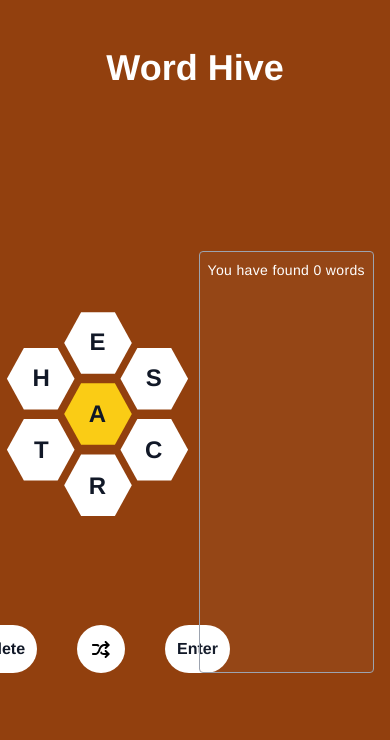
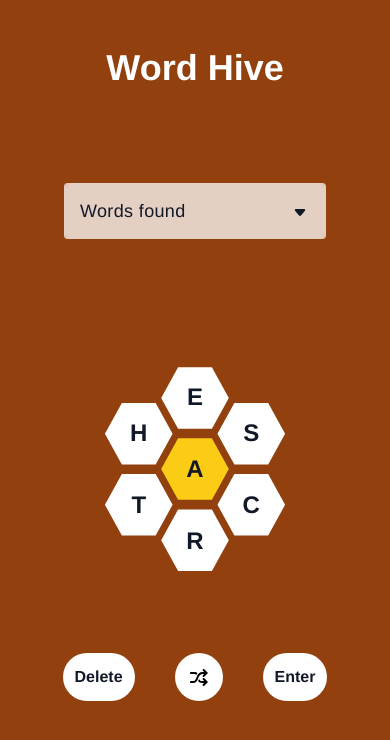
Before and after one commit to jamiemcg10/WordHive, a SvelteKit app: page / in a window 390 px wide. Shown: the top 740 px of the page. Built offline with nearby package versions, Linux system fonts and the light colour scheme.

Commit message:
add most mobile formatting

```diff
--- a/postcss.config.cjs
+++ b/postcss.config.cjs
@@ -1,6 +1,6 @@
 module.exports = {
   plugins: {
     tailwindcss: {},
-    autoprefixer: {},
-  },
+    autoprefixer: {}
+  }
 }
--- a/src/routes/+page.svelte
+++ b/src/routes/+page.svelte
@@ -4,6 +4,7 @@
   import { knuthShuffle } from 'knuth-shuffle'
   import { onMount } from 'svelte'
   import { tick } from 'svelte'
+  import cs from 'clsx'
 
   const positionMap: Record<number, string> = {
     0: 'left-1/2 top-1/2  translate-x-1/4',
@@ -23,7 +24,7 @@
     // check length
     // make sure center letter in word
     // see if word
-    wordsFound = [...wordsFound, word.join('')] // alphabetize list
+    wordsFound = [word.join(''), ...wordsFound] // alphabetize list
     clearWord()
   }
 
@@ -73,6 +74,13 @@
   let word: string[] = []
   let wordDisplay = ''
   let wordsFound: string[] = []
+  let wordDropdownOpen = false
+  let sortedWords: string[]
+
+  $: {
+    sortedWords = Array.from(wordsFound)
+    sortedWords.sort()
+  }
 
   onMount(() => {
     inputEl.focus()
@@ -96,14 +104,16 @@
 <h1 class="text-white font-bold text-4xl h-fit left-1/2 -translate-x-1/2 mt-12 absolute">
   Word Hive
 </h1>
-<div class="inline-flex flex-col w-1/2 justify-center items-center relative h-screen">
+<div
+  class="inline-flex flex-col w-full sm:w-1/2 justify-center items-center relative h-screen pt-[110px] sm:p-0"
+>
   <div
     on:keydown|preventDefault={() => {}}
     on:keyup|preventDefault={() => {}}
     on:blur={() => {
       moveCursorToEnd()
     }}
-    class="relative h-[32px] text-white top-0 translate-y-full font-semibold text-2xl uppercase focus:outline-none"
+    class="relative h-[32px] text-white top-0 translate-y-full font-semibold text-2xl uppercase focus:outline-none caret-yellow-400"
     contenteditable="true"
     bind:this={inputEl}
     bind:innerHTML={wordDisplay}
@@ -142,14 +152,53 @@
   </div>
 </div>
 <div
-  class="p-2 absolute bg-white/[.03] h-[50%] mt-10 top-1/2 -translate-y-1/2 border border-gray-400 w-[45%] right-4 rounded text-white text-sm tracking-wide"
+  class={cs(
+    'py-2 px-4 absolute bg-white/[.75] sm:bg-white/[.03] sm:h-[70%] sm:h-1/2 mt-10 top-[17%] sm:top-1/2 translate-y-0 sm:-translate-y-1/2 sm:border sm:border-gray-400 sm:w-[45%] sm:right-4 sm:left-auto left-16 right-16 rounded sm:text-white text-sm tracking-wide transition-[height]',
+    {
+      'h-14': !wordDropdownOpen,
+      'h-[70%]': wordDropdownOpen
+    }
+  )}
 >
-  <p class="w-full mb-2">
-    You have found {wordsFound.length} word{wordsFound.length === 1 ? '' : 's'}
-  </p>
-  <div class="inline-flex h-[95%] flex-col flex-wrap">
-    {#each wordsFound as wordFound}
-      <span class="capitalize">{wordFound}</span>
-    {/each}
+  <div class="sm:hidden flex justify-between items-center h-10 w-full">
+    <div class="flex truncate items-center">
+      <span class="text-lg shrink-0">Words found</span>
+      <div class="block space-x-2 px-2 text-ellipsis overflow-hidden">
+        {#each wordsFound as word}
+          <span>{word}</span>
+        {/each}
+      </div>
+    </div>
+    <button class="shrink-0" on:click={() => (wordDropdownOpen = !wordDropdownOpen)}
+      ><svg
+        xmlns="http://www.w3.org/2000/svg"
+        width="20"
+        height="20"
+        viewBox="0 0 20 20"
+        fill="none"
+        class="inline text-gray-900"
+      >
+        <path
+          d="M5.79681 7C4.95612 7 4.49064 7.97434 5.01887 8.62834L8.83333 13.351C9.43371 14.0943 10.5668 14.0943 11.1672 13.351L14.9816 8.62834C15.5098 7.97434 15.0444 7 14.2037 7H5.79681Z"
+          fill="currentColor"
+        />
+      </svg></button
+    >
+  </div>
+  <div class="h-[95%]">
+    <p class={cs('sm:block w-full mb-2', !wordDropdownOpen && 'hidden')}>
+      You have found {wordsFound.length} word{wordsFound.length === 1 ? '' : 's'}
+    </p>
+    <div class="sm:hidden absolute top-0 w-full -ml-4 rounded z-[-1] h-full backdrop-blur-[2px]" />
+    <div
+      class={cs('sm:inline-flex h-[95%] flex-col flex-wrap gap-x-8', {
+        'inline-flex': wordDropdownOpen,
+        'hidden sm:inline-flex': !wordDropdownOpen
+      })}
+    >
+      {#each sortedWords as word}
+        <span class="capitalize">{word}</span>
+      {/each}
+    </div>
   </div>
 </div>
--- a/svelte.config.js
+++ b/svelte.config.js
@@ -1,5 +1,5 @@
-import adapter from '@sveltejs/adapter-auto';
-import preprocess from 'svelte-preprocess';
+import adapter from '@sveltejs/adapter-auto'
+import preprocess from 'svelte-preprocess'
 
 /** @type {import('@sveltejs/kit').Config} */
 const config = {
@@ -7,13 +7,13 @@ const config = {
   // for more information about preprocessors
   preprocess: preprocess(
     preprocess({
-			postcss: true,
-		  }),
+      postcss: true
+    })
   ),
 
   kit: {
     adapter: adapter()
   }
-};
+}
 
-export default config;
+export default config
--- a/tailwind.config.cjs
+++ b/tailwind.config.cjs
@@ -3,9 +3,9 @@ module.exports = {
   content: ['./src/**/*.{html,js,svelte,ts}'],
   theme: {
     fontFamily: {
-      'sans': 'Helvetica, Arial, sans-serif',
+      sans: 'Helvetica, Arial, sans-serif'
     },
-    extend: {},
+    extend: {}
   },
-  plugins: [],
+  plugins: []
 }
```
Also changed, not shown: playwright.config.ts (+7 -7 lines), src/app.d.ts (+5 -5 lines), tests/test.ts (+4 -4 lines), vite.config.js (+4 -4 lines), .eslintrc.cjs, package.json (indentation only), src/app.html (indentation only), tsconfig.json (indentation only), 1 other file (tests, documents, lock files or other folders). Lines whose indentation alone changed are shown as unchanged.
